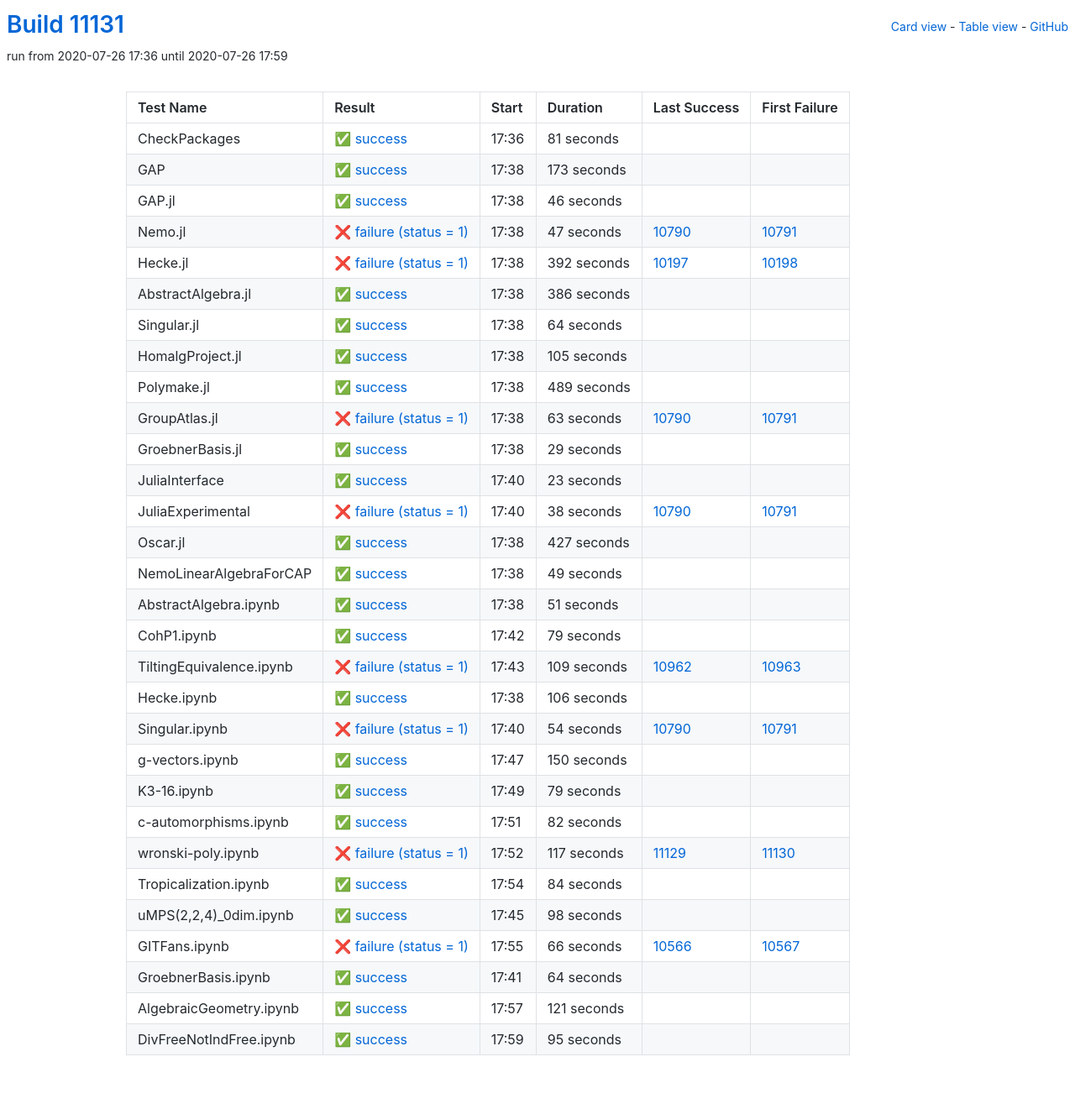
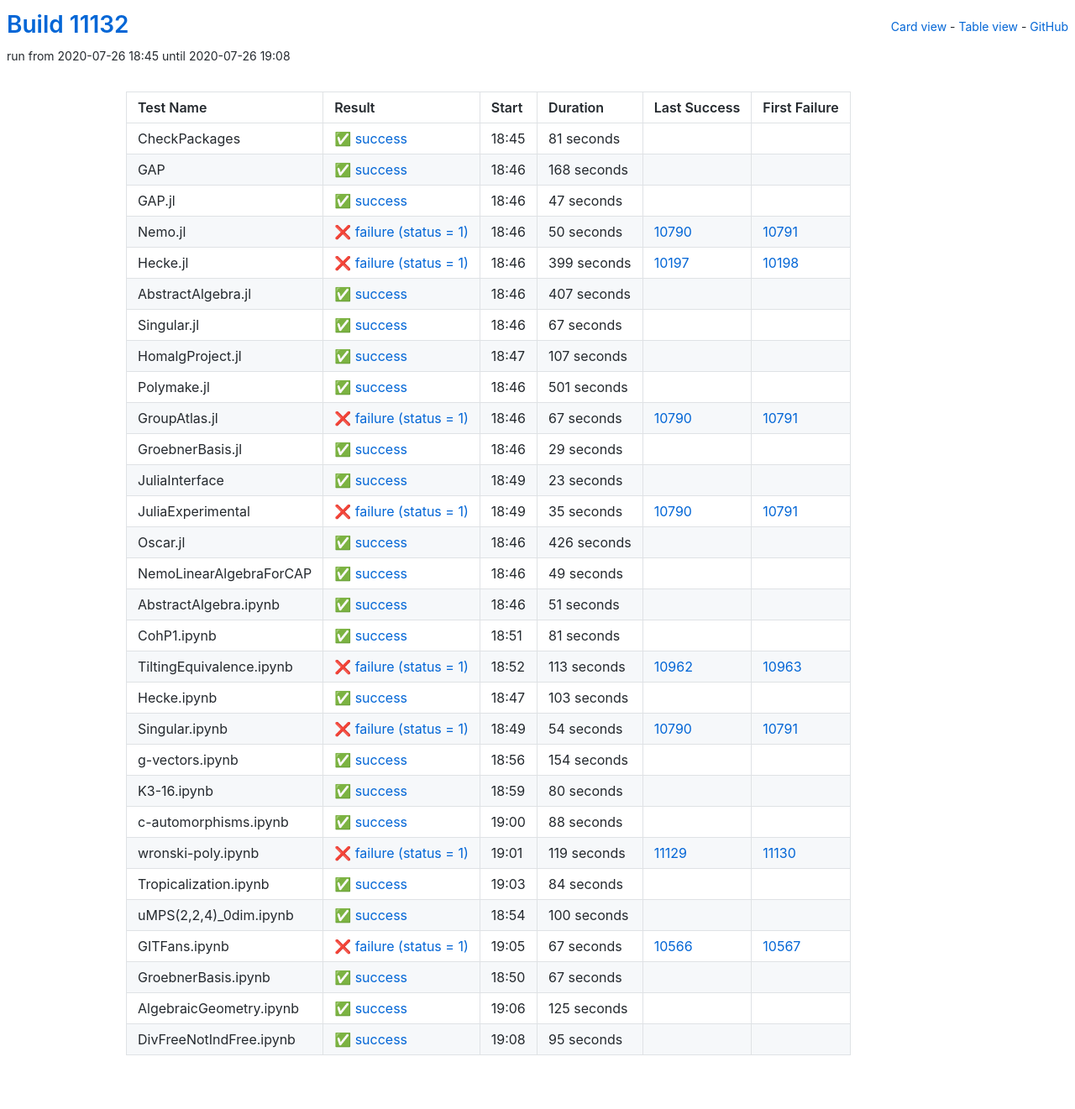
Before and after one commit to oscar-system/oscar-ci-status, a Jekyll site: the page built from table.html, in a window 1280 px wide. Shown: the whole page at 84% size. Built offline with Jekyll 4.4.1, drawn with Linux system fonts in a browser that asks for light colours.

Commit message:
Build #11132

```diff
--- a/_data/ci.yml
+++ b/_data/ci.yml
@@ -1,6 +1,6 @@
 ---
-build: 11131
-build_url: https://oscarci.mathematik.uni-kl.de/job/oscar/11131/
+build: 11132
+build_url: https://oscarci.mathematik.uni-kl.de/job/oscar/11132/
 job: oscar
 organization: oscar-system
 repo: oscar-ci-status
@@ -8,8 +8,8 @@
 tests:
 - name: CheckPackages
   id: checkpackages
-  log: https://oscarci.mathematik.uni-kl.de/job/oscar/11131/artifact/logs/build-11131/CheckPackages.log
-  start: 2020-07-26 17:36
+  log: https://oscarci.mathematik.uni-kl.de/job/oscar/11132/artifact/logs/build-11132/CheckPackages.log
+  start: 2020-07-26 18:45
   success: true
   exitcode: 0
   status: success
@@ -20,116 +20,116 @@
   first_failure_url:
 - name: GAP
   id: gap
-  log: https://oscarci.mathematik.uni-kl.de/job/oscar/11131/artifact/logs/build-11131/GAP.log
-  start: 2020-07-26 17:38
+  log: https://oscarci.mathematik.uni-kl.de/job/oscar/11132/artifact/logs/build-11132/GAP.log
+  start: 2020-07-26 18:46
   success: true
   exitcode: 0
   status: success
-  duration: 173
+  duration: 168
   last_success: false
   last_success_url:
   first_failure: false
   first_failure_url:
 - name: GAP.jl
   id: gap-jl
-  log: https://oscarci.mathematik.uni-kl.de/job/oscar/11131/artifact/logs/build-11131/GAP.jl.log
-  start: 2020-07-26 17:38
+  log: https://oscarci.mathematik.uni-kl.de/job/oscar/11132/artifact/logs/build-11132/GAP.jl.log
+  start: 2020-07-26 18:46
   success: true
   exitcode: 0
   status: success
-  duration: 46
+  duration: 47
   last_success: false
   last_success_url:
   first_failure: false
   first_failure_url:
 - name: Nemo.jl
   id: nemo-jl
-  log: https://oscarci.mathematik.uni-kl.de/job/oscar/11131/artifact/logs/build-11131/Nemo.jl.log
-  start: 2020-07-26 17:38
+  log: https://oscarci.mathematik.uni-kl.de/job/oscar/11132/artifact/logs/build-11132/Nemo.jl.log
+  start: 2020-07-26 18:46
   success: false
   exitcode: 1
   status: failure
-  duration: 47
+  duration: 50
   last_success: 10790
   last_success_url: https://oscarci.mathematik.uni-kl.de/job/oscar/10790/
   first_failure: 10791
   first_failure_url: https://oscarci.mathematik.uni-kl.de/job/oscar/10791/
 - name: Hecke.jl
   id: hecke-jl
-  log: https://oscarci.mathematik.uni-kl.de/job/oscar/11131/artifact/logs/build-11131/Hecke.jl.log
-  start: 2020-07-26 17:38
+  log: https://oscarci.mathematik.uni-kl.de/job/oscar/11132/artifact/logs/build-11132/Hecke.jl.log
+  start: 2020-07-26 18:46
   success: false
   exitcode: 1
   status: failure
-  duration: 392
+  duration: 399
   last_success: 10197
   last_success_url: https://oscarci.mathematik.uni-kl.de/job/oscar/10197/
   first_failure: 10198
   first_failure_url: https://oscarci.mathematik.uni-kl.de/job/oscar/10198/
 - name: AbstractAlgebra.jl
   id: abstractalgebra-jl
-  log: https://oscarci.mathematik.uni-kl.de/job/oscar/11131/artifact/logs/build-11131/AbstractAlgebra.jl.log
-  start: 2020-07-26 17:38
+  log: https://oscarci.mathematik.uni-kl.de/job/oscar/11132/artifact/logs/build-11132/AbstractAlgebra.jl.log
+  start: 2020-07-26 18:46
   success: true
   exitcode: 0
   status: success
-  duration: 386
+  duration: 407
   last_success: false
   last_success_url:
   first_failure: false
   first_failure_url:
 - name: Singular.jl
   id: singular-jl
-  log: https://oscarci.mathematik.uni-kl.de/job/oscar/11131/artifact/logs/build-11131/Singular.jl.log
-  start: 2020-07-26 17:38
+  log: https://oscarci.mathematik.uni-kl.de/job/oscar/11132/artifact/logs/build-11132/Singular.jl.log
+  start: 2020-07-26 18:46
   success: true
   exitcode: 0
   status: success
-  duration: 64
+  duration: 67
   last_success: false
   last_success_url:
   first_failure: false
   first_failure_url:
 - name: HomalgProject.jl
   id: homalgproject-jl
-  log: https://oscarci.mathematik.uni-kl.de/job/oscar/11131/artifact/logs/build-11131/HomalgProject.jl.log
-  start: 2020-07-26 17:38
+  log: https://oscarci.mathematik.uni-kl.de/job/oscar/11132/artifact/logs/build-11132/HomalgProject.jl.log
+  start: 2020-07-26 18:47
   success: true
   exitcode: 0
   status: success
-  duration: 105
+  duration: 107
   last_success: false
   last_success_url:
   first_failure: false
   first_failure_url:
 - name: Polymake.jl
   id: polymake-jl
-  log: https://oscarci.mathematik.uni-kl.de/job/oscar/11131/artifact/logs/build-11131/Polymake.jl.log
-  start: 2020-07-26 17:38
+  log: https://oscarci.mathematik.uni-kl.de/job/oscar/11132/artifact/logs/build-11132/Polymake.jl.log
+  start: 2020-07-26 18:46
   success: true
   exitcode: 0
   status: success
-  duration: 489
+  duration: 501
   last_success: false
   last_success_url:
   first_failure: false
   first_failure_url:
 - name: GroupAtlas.jl
   id: groupatlas-jl
-  log: https://oscarci.mathematik.uni-kl.de/job/oscar/11131/artifact/logs/build-11131/GroupAtlas.jl.log
-  start: 2020-07-26 17:38
+  log: https://oscarci.mathematik.uni-kl.de/job/oscar/11132/artifact/logs/build-11132/GroupAtlas.jl.log
+  start: 2020-07-26 18:46
   success: false
   exitcode: 1
   status: failure
-  duration: 63
+  duration: 67
   last_success: 10790
   last_success_url: https://oscarci.mathematik.uni-kl.de/job/oscar/10790/
   first_failure: 10791
   first_failure_url: https://oscarci.mathematik.uni-kl.de/job/oscar/10791/
 - name: GroebnerBasis.jl
   id: groebnerbasis-jl
-  log: https://oscarci.mathematik.uni-kl.de/job/oscar/11131/artifact/logs/build-11131/GroebnerBasis.jl.log
-  start: 2020-07-26 17:38
+  log: https://oscarci.mathematik.uni-kl.de/job/oscar/11132/artifact/logs/build-11132/GroebnerBasis.jl.log
+  start: 2020-07-26 18:46
   success: true
   exitcode: 0
   status: success
@@ -140,8 +140,8 @@
   first_failure_url:
 - name: JuliaInterface
   id: juliainterface
-  log: https://oscarci.mathematik.uni-kl.de/job/oscar/11131/artifact/logs/build-11131/JuliaInterface.log
-  start: 2020-07-26 17:40
+  log: https://oscarci.mathematik.uni-kl.de/job/oscar/11132/artifact/logs/build-11132/JuliaInterface.log
+  start: 2020-07-26 18:49
   success: true
   exitcode: 0
   status: success
@@ -152,32 +152,32 @@
   first_failure_url:
 - name: JuliaExperimental
   id: juliaexperimental
-  log: https://oscarci.mathematik.uni-kl.de/job/oscar/11131/artifact/logs/build-11131/JuliaExperimental.log
-  start: 2020-07-26 17:40
+  log: https://oscarci.mathematik.uni-kl.de/job/oscar/11132/artifact/logs/build-11132/JuliaExperimental.log
+  start: 2020-07-26 18:49
   success: false
   exitcode: 1
   status: failure
-  duration: 38
+  duration: 35
   last_success: 10790
   last_success_url: https://oscarci.mathematik.uni-kl.de/job/oscar/10790/
   first_failure: 10791
   first_failure_url: https://oscarci.mathematik.uni-kl.de/job/oscar/10791/
 - name: Oscar.jl
   id: oscar-jl
-  log: https://oscarci.mathematik.uni-kl.de/job/oscar/11131/artifact/logs/build-11131/Oscar.jl.log
-  start: 2020-07-26 17:38
+  log: https://oscarci.mathematik.uni-kl.de/job/oscar/11132/artifact/logs/build-11132/Oscar.jl.log
+  start: 2020-07-26 18:46
   success: true
   exitcode: 0
   status: success
-  duration: 427
+  duration: 426
   last_success: false
   last_success_url:
   first_failure: false
   first_failure_url:
 - name: NemoLinearAlgebraForCAP
   id: nemolinearalgebraforcap
-  log: https://oscarci.mathematik.uni-kl.de/job/oscar/11131/artifact/logs/build-11131/NemoLinearAlgebraForCAP.log
-  start: 2020-07-26 17:38
+  log: https://oscarci.mathematik.uni-kl.de/job/oscar/11132/artifact/logs/build-11132/NemoLinearAlgebraForCAP.log
+  start: 2020-07-26 18:46
   success: true
   exitcode: 0
   status: success
@@ -188,8 +188,8 @@
   first_failure_url:
 - name: AbstractAlgebra.ipynb
   id: abstractalgebra-ipynb
-  log: https://oscarci.mathematik.uni-kl.de/job/oscar/11131/artifact/logs/build-11131/AbstractAlgebra.ipynb.log
-  start: 2020-07-26 17:38
+  log: https://oscarci.mathematik.uni-kl.de/job/oscar/11132/artifact/logs/build-11132/AbstractAlgebra.ipynb.log
+  start: 2020-07-26 18:46
   success: true
   exitcode: 0
   status: success
@@ -200,44 +200,44 @@
   first_failure_url:
 - name: CohP1.ipynb
   id: cohp1-ipynb
-  log: https://oscarci.mathematik.uni-kl.de/job/oscar/11131/artifact/logs/build-11131/CohP1.ipynb.log
-  start: 2020-07-26 17:42
+  log: https://oscarci.mathematik.uni-kl.de/job/oscar/11132/artifact/logs/build-11132/CohP1.ipynb.log
+  start: 2020-07-26 18:51
   success: true
   exitcode: 0
   status: success
-  duration: 79
+  duration: 81
   last_success: false
   last_success_url:
   first_failure: false
   first_failure_url:
 - name: TiltingEquivalence.ipynb
   id: tiltingequivalence-ipynb
-  log: https://oscarci.mathematik.uni-kl.de/job/oscar/11131/artifact/logs/build-11131/TiltingEquivalence.ipynb.log
-  start: 2020-07-26 17:43
+  log: https://oscarci.mathematik.uni-kl.de/job/oscar/11132/artifact/logs/build-11132/TiltingEquivalence.ipynb.log
+  start: 2020-07-26 18:52
   success: false
   exitcode: 1
   status: failure
-  duration: 109
+  duration: 113
   last_success: 10962
   last_success_url: https://oscarci.mathematik.uni-kl.de/job/oscar/10962/
   first_failure: 10963
   first_failure_url: https://oscarci.mathematik.uni-kl.de/job/oscar/10963/
 - name: Hecke.ipynb
   id: hecke-ipynb
-  log: https://oscarci.mathematik.uni-kl.de/job/oscar/11131/artifact/logs/build-11131/Hecke.ipynb.log
-  start: 2020-07-26 17:38
+  log: https://oscarci.mathematik.uni-kl.de/job/oscar/11132/artifact/logs/build-11132/Hecke.ipynb.log
+  start: 2020-07-26 18:47
   success: true
   exitcode: 0
   status: success
-  duration: 106
+  duration: 103
   last_success: false
   last_success_url:
   first_failure: false
   first_failure_url:
 - name: Singular.ipynb
   id: singular-ipynb
-  log: https://oscarci.mathematik.uni-kl.de/job/oscar/11131/artifact/logs/build-11131/Singular.ipynb.log
-  start: 2020-07-26 17:40
+  log: https://oscarci.mathematik.uni-kl.de/job/oscar/11132/artifact/logs/build-11132/Singular.ipynb.log
+  start: 2020-07-26 18:49
   success: false
   exitcode: 1
   status: failure
@@ -248,56 +248,56 @@
   first_failure_url: https://oscarci.mathematik.uni-kl.de/job/oscar/10791/
 - name: g-vectors.ipynb
   id: g-vectors-ipynb
-  log: https://oscarci.mathematik.uni-kl.de/job/oscar/11131/artifact/logs/build-11131/g-vectors.ipynb.log
-  start: 2020-07-26 17:47
+  log: https://oscarci.mathematik.uni-kl.de/job/oscar/11132/artifact/logs/build-11132/g-vectors.ipynb.log
+  start: 2020-07-26 18:56
   success: true
   exitcode: 0
   status: success
-  duration: 150
+  duration: 154
   last_success: false
   last_success_url:
   first_failure: false
   first_failure_url:
 - name: K3-16.ipynb
   id: k3-16-ipynb
-  log: https://oscarci.mathematik.uni-kl.de/job/oscar/11131/artifact/logs/build-11131/K3-16.ipynb.log
-  start: 2020-07-26 17:49
+  log: https://oscarci.mathematik.uni-kl.de/job/oscar/11132/artifact/logs/build-11132/K3-16.ipynb.log
+  start: 2020-07-26 18:59
   success: true
   exitcode: 0
   status: success
-  duration: 79
+  duration: 80
   last_success: false
   last_success_url:
   first_failure: false
   first_failure_url:
 - name: c-automorphisms.ipynb
   id: c-automorphisms-ipynb
-  log: https://oscarci.mathematik.uni-kl.de/job/oscar/11131/artifact/logs/build-11131/c-automorphisms.ipynb.log
-  start: 2020-07-26 17:51
+  log: https://oscarci.mathematik.uni-kl.de/job/oscar/11132/artifact/logs/build-11132/c-automorphisms.ipynb.log
+  start: 2020-07-26 19:00
   success: true
   exitcode: 0
   status: success
-  duration: 82
+  duration: 88
   last_success: false
   last_success_url:
   first_failure: false
   first_failure_url:
 - name: wronski-poly.ipynb
   id: wronski-poly-ipynb
-  log: https://oscarci.mathematik.uni-kl.de/job/oscar/11131/artifact/logs/build-11131/wronski-poly.ipynb.log
-  start: 2020-07-26 17:52
+  log: https://oscarci.mathematik.uni-kl.de/job/oscar/11132/artifact/logs/build-11132/wronski-poly.ipynb.log
+  start: 2020-07-26 19:01
   success: false
   exitcode: 1
   status: failure
-  duration: 117
+  duration: 119
   last_success: 11129
   last_success_url: https://oscarci.mathematik.uni-kl.de/job/oscar/11129/
   first_failure: 11130
   first_failure_url: https://oscarci.mathematik.uni-kl.de/job/oscar/11130/
 - name: Tropicalization.ipynb
   id: tropicalization-ipynb
-  log: https://oscarci.mathematik.uni-kl.de/job/oscar/11131/artifact/logs/build-11131/Tropicalization.ipynb.log
-  start: 2020-07-26 17:54
+  log: https://oscarci.mathematik.uni-kl.de/job/oscar/11132/artifact/logs/build-11132/Tropicalization.ipynb.log
+  start: 2020-07-26 19:03
   success: true
   exitcode: 0
   status: success
@@ -308,56 +308,56 @@
   first_failure_url:
 - name: uMPS(2,2,4)_0dim.ipynb
   id: umps-2-2-4-0dim-ipynb
-  log: https://oscarci.mathematik.uni-kl.de/job/oscar/11131/artifact/logs/build-11131/uMPS-2-2-4-_0dim.ipynb.log
-  start: 2020-07-26 17:45
+  log: https://oscarci.mathematik.uni-kl.de/job/oscar/11132/artifact/logs/build-11132/uMPS-2-2-4-_0dim.ipynb.log
+  start: 2020-07-26 18:54
   success: true
   exitcode: 0
   status: success
-  duration: 98
+  duration: 100
   last_success: false
   last_success_url:
   first_failure: false
   first_failure_url:
 - name: GITFans.ipynb
   id: gitfans-ipynb
-  log: https://oscarci.mathematik.uni-kl.de/job/oscar/11131/artifact/logs/build-11131/GITFans.ipynb.log
-  start: 2020-07-26 17:55
+  log: https://oscarci.mathematik.uni-kl.de/job/oscar/11132/artifact/logs/build-11132/GITFans.ipynb.log
+  start: 2020-07-26 19:05
   success: false
   exitcode: 1
   status: failure
-  duration: 66
+  duration: 67
   last_success: 10566
   last_success_url: https://oscarci.mathematik.uni-kl.de/job/oscar/10566/
   first_failure: 10567
   first_failure_url: https://oscarci.mathematik.uni-kl.de/job/oscar/10567/
 - name: GroebnerBasis.ipynb
   id: groebnerbasis-ipynb
-  log: https://oscarci.mathematik.uni-kl.de/job/oscar/11131/artifact/logs/build-11131/GroebnerBasis.ipynb.log
-  start: 2020-07-26 17:41
+  log: https://oscarci.mathematik.uni-kl.de/job/oscar/11132/artifact/logs/build-11132/GroebnerBasis.ipynb.log
+  start: 2020-07-26 18:50
   success: true
   exitcode: 0
   status: success
-  duration: 64
+  duration: 67
   last_success: false
   last_success_url:
   first_failure: false
   first_failure_url:
 - name: AlgebraicGeometry.ipynb
   id: algebraicgeometry-ipynb
-  log: https://oscarci.mathematik.uni-kl.de/job/oscar/11131/artifact/logs/build-11131/AlgebraicGeometry.ipynb.log
-  start: 2020-07-26 17:57
+  log: https://oscarci.mathematik.uni-kl.de/job/oscar/11132/artifact/logs/build-11132/AlgebraicGeometry.ipynb.log
+  start: 2020-07-26 19:06
   success: true
   exitcode: 0
   status: success
-  duration: 121
+  duration: 125
   last_success: false
   last_success_url:
   first_failure: false
   first_failure_url:
 - name: DivFreeNotIndFree.ipynb
   id: divfreenotindfree-ipynb
-  log: https://oscarci.mathematik.uni-kl.de/job/oscar/11131/artifact/logs/build-11131/DivFreeNotIndFree.ipynb.log
-  start: 2020-07-26 17:59
+  log: https://oscarci.mathematik.uni-kl.de/job/oscar/11132/artifact/logs/build-11132/DivFreeNotIndFree.ipynb.log
+  start: 2020-07-26 19:08
   success: true
   exitcode: 0
   status: success
```
Also changed, not shown: README.md.
